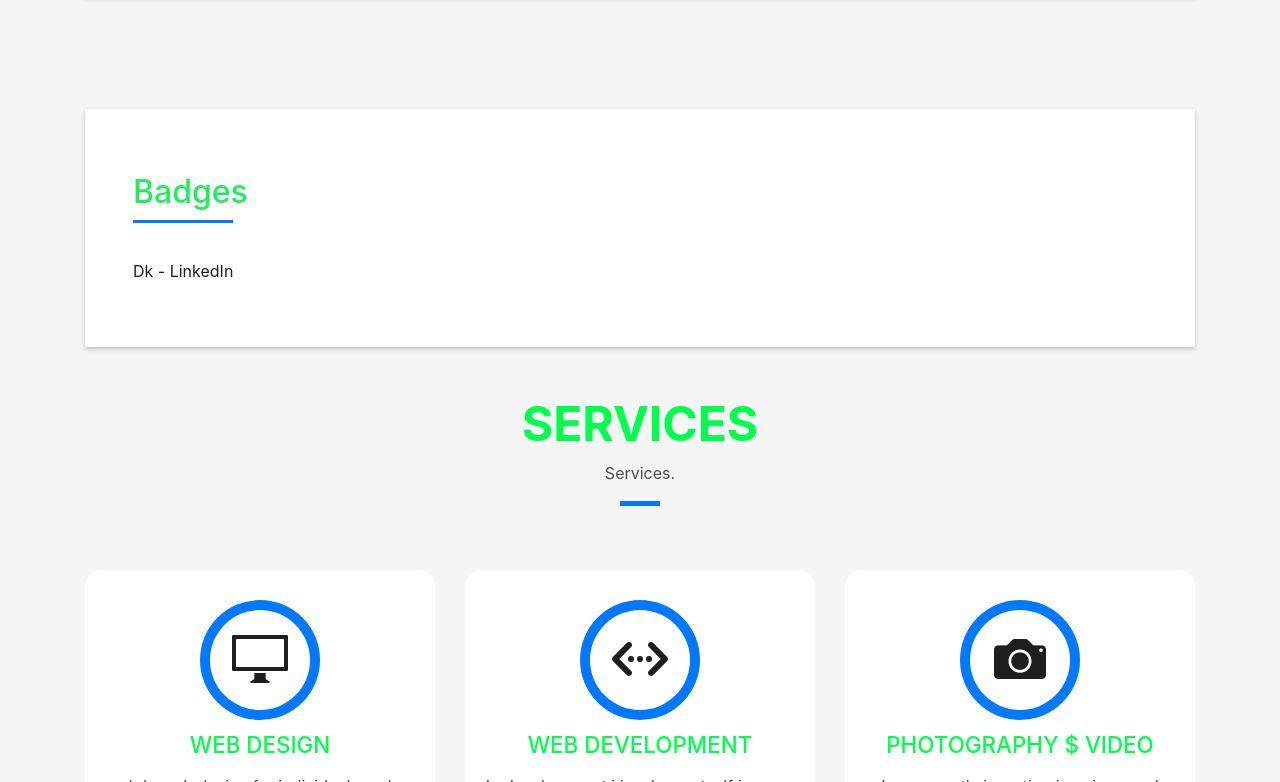
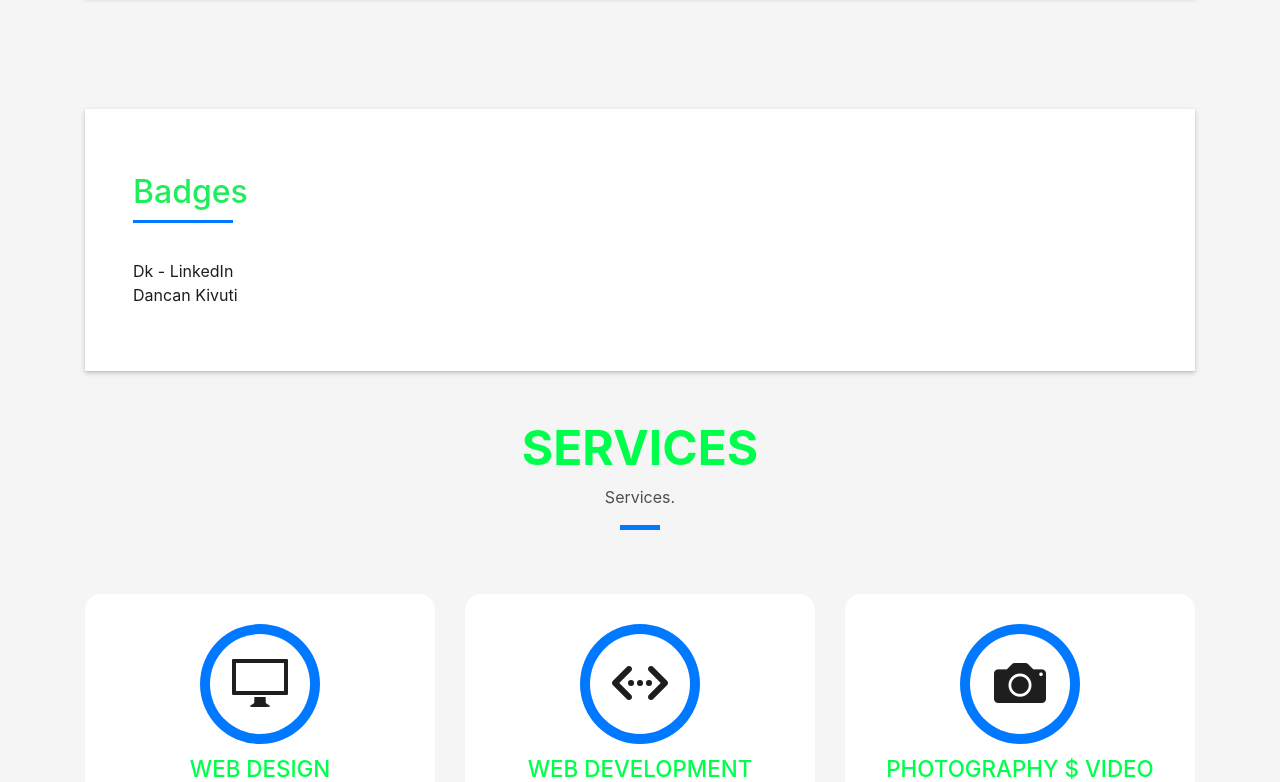
Before and after one commit to Dankivuti/dankivuti.github.io, a plain HTML site: page index.html in a window 1280 px wide. Shown: the part 1569-2351 px from the top of the page. Drawn offline with Linux system fonts and the light colour scheme; files whose address does not match are found by name.

Commit message:
double badge li

```diff
--- a/index.html
+++ b/index.html
@@ -168,6 +168,7 @@
 
                       <div class="badge-base LI-profile-badge" data-locale="en_US" data-size="medium" data-theme="dark" data-type="VERTICAL" data-vanity="dancan-kivuti-038985190" data-version="v1"><a class="badge-base__link LI-simple-link" href="https://ke.linkedin.com/in/dancan-kivuti-038985190?trk=profile-badge">Dk - LinkedIn</a></div>
 
+                    <div class="badge-base LI-profile-badge" data-locale="en_US" data-size="medium" data-theme="light" data-type="VERTICAL" data-vanity="dancan-kivuti-038985190" data-version="v1"><a class="badge-base__link LI-simple-link" href="https://ke.linkedin.com/in/dancan-kivuti-038985190?trk=profile-badge">Dancan Kivuti</a></div>
                     </div>
                   </div>
                   </div>
```
